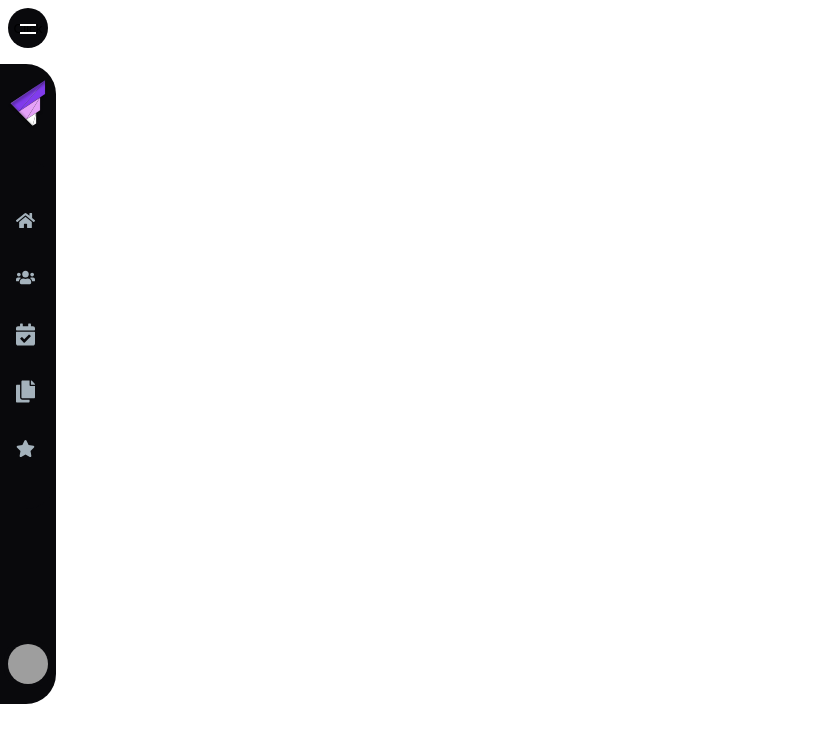
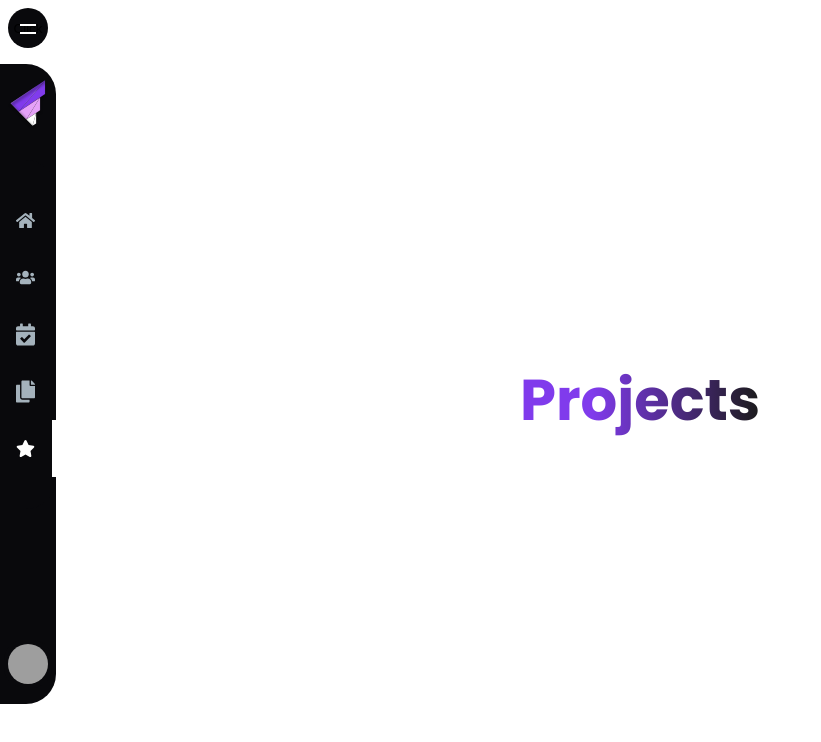
Before and after one commit to tirwanda/admin-personal-web, a React (Create React App) app in the folder fe/: page /dashboard/projects in a window 1280 px wide. Shown: the top 742 px of the page, without its empty margins (0-821 px from the left). Built offline with nearby package versions, Linux system fonts and the light colour scheme; grey boxes are pictures that could not be loaded.

Commit message:
Finish Creating Sidebar with animation when Changing thr Page

```diff
--- /dev/null
+++ b/fe/src/animation/MotionHoc.js
@@ -0,0 +1,28 @@
+import { motion } from 'framer-motion';
+import React from 'react';
+
+const MotionHoc = (Component) => {
+	return function HOC() {
+		return (
+			<motion.div
+				initial={{ y: 500 }}
+				animate={{
+					y: 0,
+					transition: { duration: 0.5, type: 'spring' },
+				}}
+				exit={{
+					y: -500,
+					transition: {
+						duration: 0.5,
+						type: 'spring',
+						ease: 'easeInOut',
+					},
+				}}
+			>
+				<Component />
+			</motion.div>
+		);
+	};
+};
+
+export default MotionHoc;
--- a/fe/src/index.css
+++ b/fe/src/index.css
@@ -5,6 +5,7 @@ body {
 	width: 100%;
 	height: 100%;
 	overflow-x: hidden;
+	overflow: hidden;
 }
 
 * {
--- a/fe/src/organism/Sidebar/Sidebar.jsx
+++ b/fe/src/organism/Sidebar/Sidebar.jsx
@@ -9,6 +9,7 @@ import Calender from '../../assets/scheduled.svg';
 import Projects from '../../assets/starred.svg';
 import Documents from '../../assets/draft.svg';
 import Power from '../../assets/power-off-solid.svg';
+import { NavLink } from 'react-router-dom';
 
 const Container = styled.div`
 	position: fixed;
@@ -104,10 +105,12 @@ const SlickBar = styled.ul`
 	border-radius: 0 30px 30px 0;
 `;
 
-const ListItem = styled.li`
+const ListItem = styled(NavLink)`
 	width: 100%;
 	padding: 1rem 0;
 	cursor: pointer;
+	text-decoration: none;
+	color: var(--white);
 
 	display: flex;
 	padding-left: 1rem;
@@ -234,23 +237,48 @@ const Sidebar = () => {
 					<img src={Logo} alt="logo" />
 				</LogoContainer>
 				<SlickBar clicked={click}>
-					<ListItem>
+					<ListItem
+						onClick={() => setClick(false)}
+						exact
+						activeClassName="active"
+						to="/dashboard"
+					>
 						<img src={Home} alt="Home" />
 						<Text clicked={click}>Home</Text>
 					</ListItem>
-					<ListItem>
+					<ListItem
+						onClick={() => setClick(false)}
+						exact
+						activeClassName="active"
+						to="/dashboard/skills"
+					>
 						<img src={Team} alt="Team" />
 						<Text clicked={click}>Team</Text>
 					</ListItem>
-					<ListItem>
+					<ListItem
+						onClick={() => setClick(false)}
+						exact
+						activeClassName="active"
+						to="/dashboard/achievments"
+					>
 						<img src={Calender} alt="Calender" />
 						<Text clicked={click}>Calender</Text>
 					</ListItem>
-					<ListItem>
+					<ListItem
+						onClick={() => setClick(false)}
+						exact
+						activeClassName="active"
+						to="/dashboard/education"
+					>
 						<img src={Documents} alt="Documents" />
 						<Text clicked={click}>Documents</Text>
 					</ListItem>
-					<ListItem>
+					<ListItem
+						onClick={() => setClick(false)}
+						exact
+						activeClassName="active"
+						to="/dashboard/projects"
+					>
 						<img src={Projects} alt="Projects" />
 						<Text clicked={click}>Projects</Text>
 					</ListItem>
--- a/fe/src/pages/Dashboard/Dashboard.jsx
+++ b/fe/src/pages/Dashboard/Dashboard.jsx
@@ -1,11 +1,34 @@
 import React, { useState } from 'react';
 import { fetchUserData } from '../../api/authenticationService';
-import { useHistory } from 'react-router';
+import { Route, Switch, useHistory, useLocation } from 'react-router';
 
 import Sidebar from '../../organism/Sidebar/Sidebar';
+import Home from '../../template/Home/Home';
+import Projects from '../../template/Projects/Projects';
+import Education from '../../template/Education/Education';
+import Achievments from '../../template/Achievments/Achievments';
+import Skills from '../../template/Skills/Skills';
+import styled from 'styled-components';
+import { AnimatePresence } from 'framer-motion';
+
+const Section = styled.div`
+	width: 100vw;
+	height: 100vh;
+	display: flex;
+	justify-content: center;
+	align-items: center;
+
+	h1 {
+		font-size: calc(2rem + 2vw);
+		background: linear-gradient(to right, #803bec 30%, #1b1b1b 100%);
+		-webkit-background-clip: text;
+		-webkit-text-fill-color: transparent;
+	}
+`;
 
 function Dashboard(props) {
 	let history = useHistory();
+	const location = useLocation();
 	const [data, setData] = useState({});
 
 	// React.useEffect(() => {
@@ -28,6 +51,33 @@ function Dashboard(props) {
 	return (
 		<div className="dashboard">
 			<Sidebar />
+			<Section>
+				<AnimatePresence exitBeforeEnter>
+					<Switch location={location} key={location.pathname}>
+						<Route exact path="/dashboard" component={Home} />
+						<Route
+							exact
+							path="/dashboard/skills"
+							component={Skills}
+						/>
+						<Route
+							exact
+							path="/dashboard/achievments"
+							component={Achievments}
+						/>
+						<Route
+							exact
+							path="/dashboard/education"
+							component={Education}
+						/>
+						<Route
+							exact
+							path="/dashboard/projects"
+							component={Projects}
+						/>
+					</Switch>
+				</AnimatePresence>
+			</Section>
 		</div>
 	);
 }
--- /dev/null
+++ b/fe/src/template/Achievments/Achievments.jsx
@@ -0,0 +1,14 @@
+import React from 'react';
+import MotionHoc from '../../animation/MotionHoc';
+
+const AchievmentsComponent = () => {
+	return (
+		<div>
+			<h1>Achievment</h1>
+		</div>
+	);
+};
+
+const Achievments = MotionHoc(AchievmentsComponent);
+
+export default Achievments;
--- /dev/null
+++ b/fe/src/template/Education/Education.jsx
@@ -0,0 +1,14 @@
+import React from 'react';
+import MotionHoc from '../../animation/MotionHoc';
+
+const EducationComponent = () => {
+	return (
+		<div>
+			<h1>Education</h1>
+		</div>
+	);
+};
+
+const Education = MotionHoc(EducationComponent);
+
+export default Education;
--- /dev/null
+++ b/fe/src/template/Home/Home.jsx
@@ -0,0 +1,14 @@
+import React from 'react';
+import MotionHoc from '../../animation/MotionHoc';
+
+const HomeComponent = () => {
+	return (
+		<div>
+			<h1>Home</h1>
+		</div>
+	);
+};
+
+const Home = MotionHoc(HomeComponent);
+
+export default Home;
--- /dev/null
+++ b/fe/src/template/Projects/Projects.jsx
@@ -0,0 +1,14 @@
+import React from 'react';
+import MotionHoc from '../../animation/MotionHoc';
+
+const ProjectsComponent = () => {
+	return (
+		<div>
+			<h1>Projects</h1>
+		</div>
+	);
+};
+
+const Projects = MotionHoc(ProjectsComponent);
+
+export default Projects;
--- /dev/null
+++ b/fe/src/template/Skills/Skills.jsx
@@ -0,0 +1,14 @@
+import React from 'react';
+import MotionHoc from '../../animation/MotionHoc';
+
+const SkillsComponent = () => {
+	return (
+		<div>
+			<h1>Skill</h1>
+		</div>
+	);
+};
+
+const Skills = MotionHoc(SkillsComponent);
+
+export default Skills;
```
